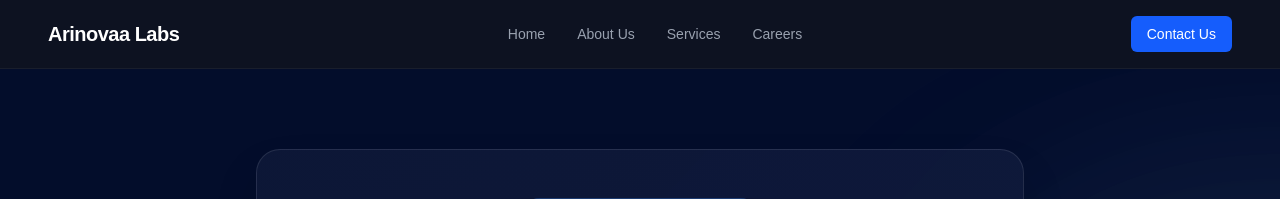
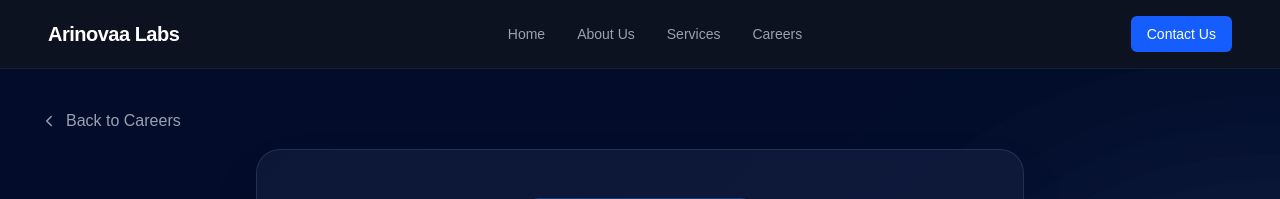
Before and after one commit to Arinovaa-Main-Site/fontend, a Next.js app: page /joinTalent in a window 1280 px wide. Shown: the top 199 px of the page. Built offline with nearby package versions, Linux system fonts and the light colour scheme.

Commit message:
service page

```diff
--- a/src/components/sections/GeneralApplication/GeneralApplication.tsx
+++ b/src/components/sections/GeneralApplication/GeneralApplication.tsx
@@ -1,6 +1,7 @@
 "use client"
 
 import { useState } from "react";
+import Image from "next/image";
 
 export default function GeneralApplication() {
 
@@ -55,10 +56,16 @@ export default function GeneralApplication() {
           {/* Image Card */}
           <div className="overflow-hidden rounded-2xl border border-white/10 relative">
 
-            <img
+            {/* <Image
               src="/office.jpg"
               alt="Office"
               className="h-[350px] w-full object-cover"
+            /> */}
+
+            <Image
+              src="/office.jpg"
+              alt="Office"
+              className="h-87.5 w-full object-cover"
             />
 
             <div className="absolute inset-0 bg-linear-to-t from-[#030d2b] via-transparent to-transparent" />
--- a/src/components/sections/JoinTalent/JoinTalent.tsx
+++ b/src/components/sections/JoinTalent/JoinTalent.tsx
@@ -1,20 +1,40 @@
+"use client";
+
+import { useRouter } from "next/navigation";
+import { ChevronLeft } from "lucide-react";
+
 export default function JoinTalent() {
+
+  const router = useRouter();
+
+
   const interests = ["Frontend", "Backend", "DevOps", "AI/ML", "Cloud"];
 
   return (
     <section className="relative min-h-screen overflow-hidden bg-[#030d2b] flex items-center justify-center px-6 py-20">
 
+      {/* Back Button */}
+      <div className="absolute top-10 left-10 z-10">
+        <button
+          onClick={() => router.back()}
+          className="flex items-center gap-2 text-gray-400 hover:text-white transition-colors cursor-pointer"
+        >
+          <ChevronLeft size={18} />
+          <span className="font-medium">Back to Careers</span>
+        </button>
+      </div>
+
       {/* Left Glow */}
-      <div className="absolute -right-62.5 top-1/2 -translate-y-1/2 w-[500px] h-[500px] rounded-full bg-blue-400/20 blur-[140px]" />
+      <div className="absolute -right-62.5 top-1/2 -translate-y-1/2 w-125 h-125 rounded-full bg-blue-400/20 blur-[140px]" />
 
       {/* Right Glow */}
-      <div className="absolute -right-62.5 top-1/2 -translate-y-1/2 w-[500px] h-[500px] rounded-full bg-white/15 blur-[150px]" />
+      <div className="absolute -right-62.5 top-1/2 -translate-y-1/2 w-125 h-125 rounded-full bg-white/15 blur-[150px]" />
 
       {/* Bottom Glow */}
-      <div className="absolute -bottom-50 left-1/2 -translate-x-1/2 w-[600px] h-[300px] bg-blue-500/20 blur-[180px]" />
+      <div className="absolute -bottom-50 left-1/2 -translate-x-1/2 w-150h-75 bg-blue-500/20 blur-[180px]" />
 
       {/* Card */}
-      <div className="relative w-full max-w-3xl rounded-3xl border border-white/10 bg-gradient-to-br from-[#0d1837]/95 to-[#111b3f]/90 p-12 shadow-2xl">
+      <div className="relative w-full max-w-3xl rounded-3xl border border-white/10 bg-linear-to-br from-[#0d1837]/95 to-[#111b3f]/90 p-12 shadow-2xl">
 
         {/* Badge */}
         <div className="flex justify-center">
```
